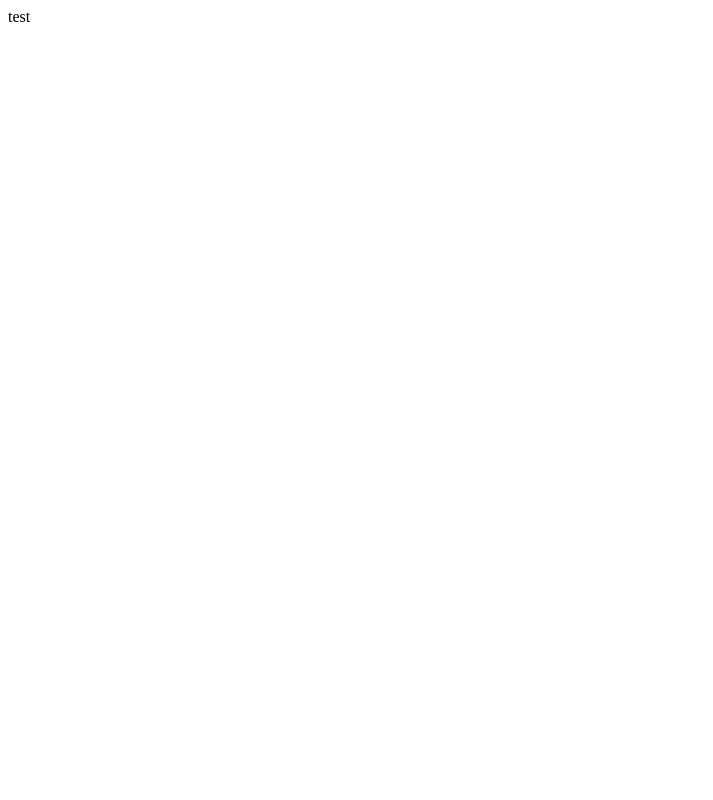
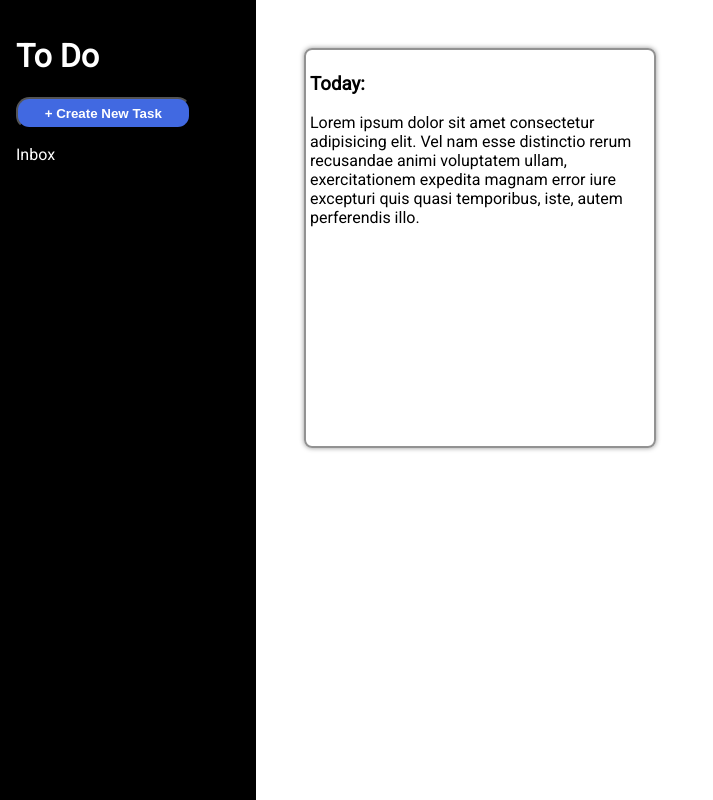
Before and after one commit to BrandonC123/todo-list, a website: page dist/index.html in a window 1280 px wide. Shown: the whole page, without its empty margins (0-713 px from the left). Drawn offline with Linux system fonts and the light colour scheme.

Commit message:
Initial layout and styling. Next is to start planning out logic for adding new tasks.

```diff
--- a/dist/index.html
+++ b/dist/index.html
@@ -1,14 +1,34 @@
 <!DOCTYPE html>
 <html lang="en">
     <head>
-    <meta charset="UTF-8">
-    <meta http-equiv="X-UA-Compatible" content="IE=edge">
-    <meta name="viewport" content="width=device-width, initial-scale=1.0">
+        <meta charset="UTF-8" />
+        <meta http-equiv="X-UA-Compatible" content="IE=edge" />
+        <meta name="viewport" content="width=device-width, initial-scale=1.0" />
+        <link rel="stylesheet" href="style.css" />
         <title>Document</title>
     </head>
     <body>
+        <div class="overall-container">
+            <div class="sidebar">
+                <h1>To Do</h1>
+                <button class="action-btn">+ Create New Task</button>
                 <div>
-        test
+                    <p>Inbox</p>
                 </div>
+            </div>
+            <div class="content-container">
+                <div class="card">
+                    <h3>Today:</h2>
+                    <p>
+                        Lorem ipsum dolor sit amet consectetur adipisicing elit.
+                        Vel nam esse distinctio rerum recusandae animi
+                        voluptatem ullam, exercitationem expedita magnam error
+                        iure excepturi quis quasi temporibus, iste, autem
+                        perferendis illo.
+                    </p>
+                </div>
+            </div>
+        </div>
+        <script src="main.js"></script>
     </body>
 </html>
--- /dev/null
+++ b/dist/style.css
@@ -0,0 +1,49 @@
+@import url('https://fonts.googleapis.com/css2?family=Roboto&display=swap');
+
+html, body {
+    margin: 0;
+    padding: 0;
+    font-family: "Roboto", sans-serif;
+}
+
+* {
+    box-sizing: border-box;
+}
+
+.overall-container {
+    display: flex;
+}
+
+.sidebar {
+    height: 100vh;
+    width: 20%;
+    max-width: 300px;
+    padding: 1em;
+    background-color: black;
+    color: white;
+}
+
+.content-container {
+    padding: 3em;
+}
+
+.card {
+    border: 2px solid rgb(146, 146, 146);
+    border-radius: .5em;
+    height: 25em;
+    width: 22em;
+    padding: .25em;
+    box-shadow: 0 0 5px rgb(146, 146, 146);
+}
+
+.action-btn {
+    font-weight: bold;
+    padding: .5em 2em;
+    border-radius: 1em;
+    background-color: royalblue;
+    color: white;
+}
+
+.action-btn:hover {
+    background-color: rgb(30, 83, 243);
+}
```
Lines whose indentation alone changed are shown as unchanged.
